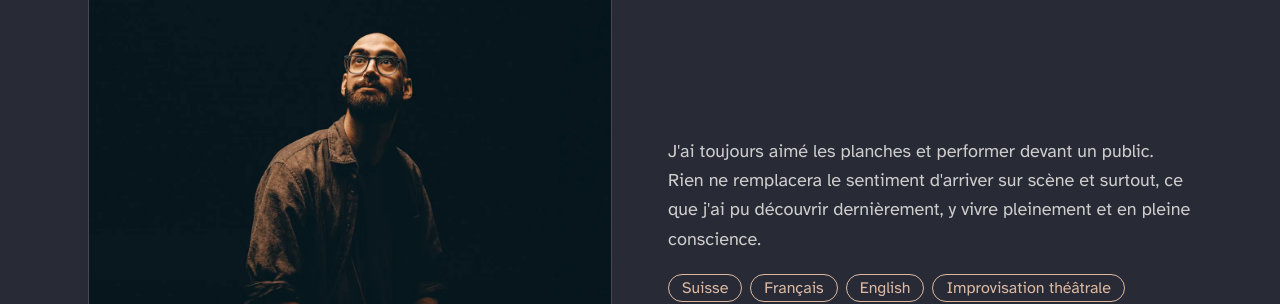
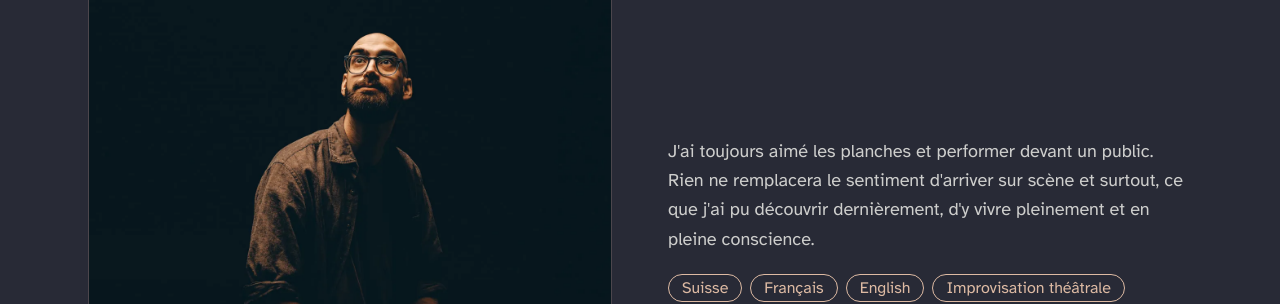
Before and after one commit to Nortalle/nortalle.github.io, a website: page src/index.html in a window 1280 px wide. Shown: the part 1320-1624 px from the top of the page. Drawn offline with nearby package versions, Linux system fonts and the light colour scheme; files that its build step writes are made by us from their sources.

Commit message:
fix: correct phrasing in index.html for improved clarity

```diff
--- a/src/index.html
+++ b/src/index.html
@@ -476,7 +476,7 @@
 								<p class="text-base-content/80 text-lg leading-relaxed mb-5">
 									J'ai toujours aimé les planches et performer devant un public.
 									Rien ne remplacera le sentiment d'arriver sur scène et
-									surtout, ce que j'ai pu découvrir dernièrement, y vivre
+									surtout, ce que j'ai pu découvrir dernièrement, d'y vivre
 									pleinement et en pleine conscience.
 								</p>
 								<!-- <p class="text-base-content/70 leading-relaxed mb-5">
```
